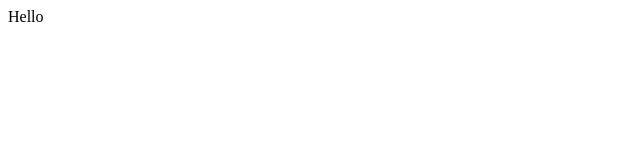
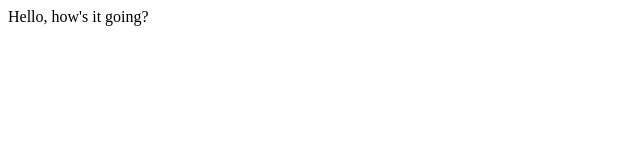
Before and after one commit to Khanaru220/.traversy-videoplayercontrol, a plain HTML site: page index.html in a window 1280 px wide. Shown: the whole page, without its empty margins (0-640 px from the left). Drawn offline with Linux system fonts and the light colour scheme.

Commit message:
Change index.html,style.css

```diff
--- a/index.html
+++ b/index.html
@@ -7,6 +7,6 @@
 		<title>My App</title>
 	</head>
 	<body>
-		Hello
+		Hello, how's it going?
 	</body>
 </html>
```
Also changed, not shown: style.css (added).
